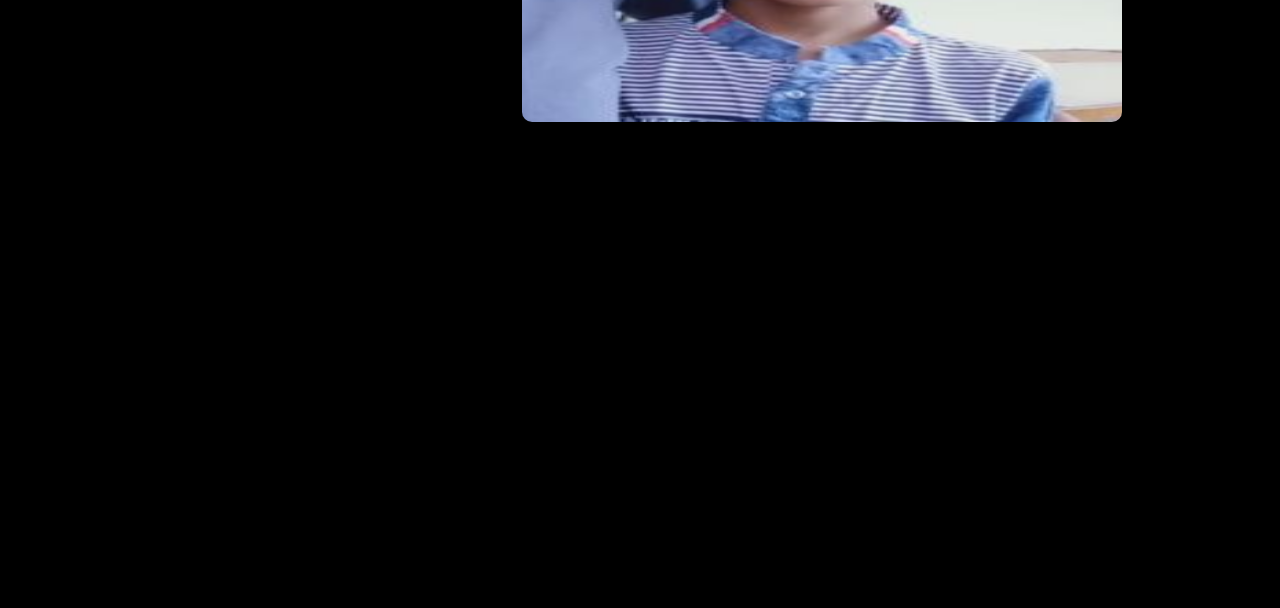
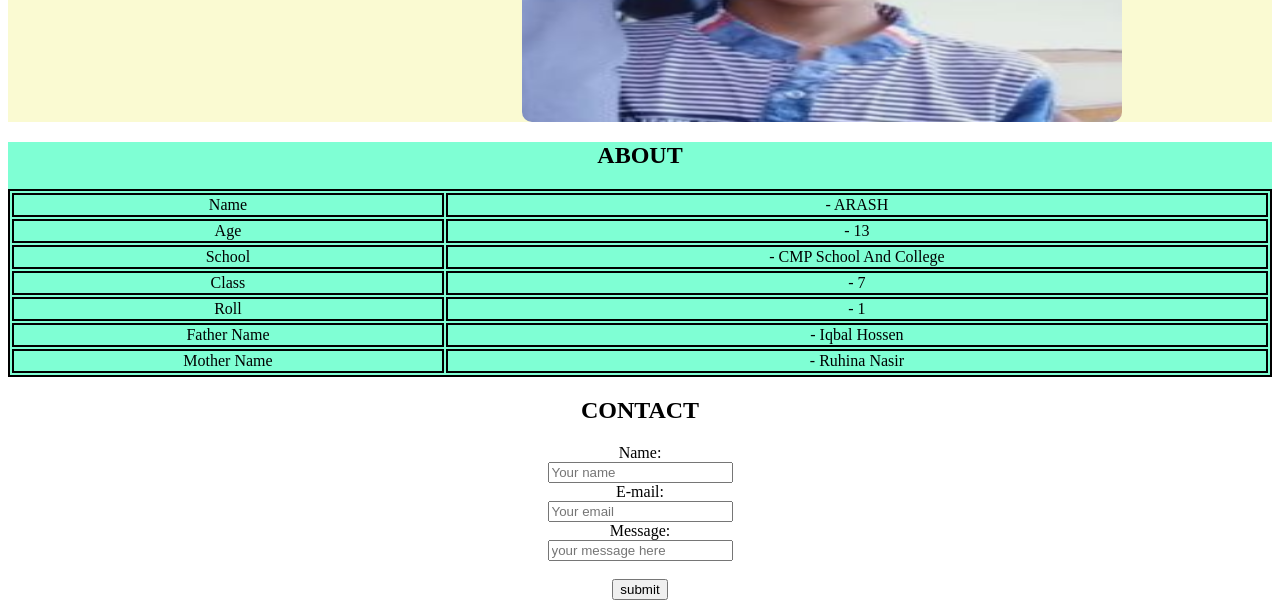
Before and after one commit to mohammedibrahimshawon/port_folio_sample1, a plain HTML site: page index.html in a window 1280 px wide. Shown: the part 324-932 px from the top of the page. Before the commit the page ends 800 px from the top, so only its background shows below. Drawn offline with Linux system fonts and the light colour scheme.

Commit message:
bodystucturecomplete

```diff
--- a/index.html
+++ b/index.html
@@ -20,8 +20,8 @@
 
                 <div class="menu">
                     <button><a href="#">Home</a></button>
-                    <button><a href="#">About</a></button>
-                    <button><a href="#">Contact</a></button>
+                    <button><a href="#About">About</a></button>
+                    <button><a href="#CONTACT">Contact</a></button>
                     <button><a href="#">Github</a></button>
 
 
@@ -43,17 +43,71 @@
                 <img src="Arash.png" alt="">
             </div>
         </section>
+
+        <section id="About">
+            <div class="Table">
+                <h1>ABOUT</h1>
+                <table style="width: 100%;">
+                    <tr>
+                        <td>Name</td>
+                        <td>- ARASH</td>
+                    </tr>
+
+                    <tr>
+                        <td>Age</td>
+                        <td>- 13</td>
+                    </tr>
+
+                    <tr>
+                        <td>School</td>
+                        <td>- CMP School And College</td>
+                    </tr>
+
+
+                    <tr>
+                        <td>Class</td>
+                        <td>- 7</td>
+                    </tr>
+
+                    <tr>
+                        <td>Roll</td>
+                        <td>- 1</td>
+                    </tr>
+
+                    <tr>
+                        <td>Father Name</td>
+                        <td>- Iqbal Hossen</td>
+                    </tr>
+
+                    <tr>
+                        <td>Mother Name</td>
+                        <td>- Ruhina Nasir</td>
+                    </tr>
+                </table>
+            </div>
+        </section>
+
+        <section id="CONTACT">
+            <div class="contact">
+                <h1>CONTACT</h1>
+                <form action="/acton_page.php">
+                    <label for="fname">Name:</label><br>
+                    <input type="text" id="fname" name="fname" placeholder="Your name"><br>
+                    <label for="lname">E-mail:</label><br>
+                    <input type="text" id="lname" name="lname" placeholder="Your email"><br>
+                    <label for="number">Message:</label><br>
+                    <input type="text" id="number" name="number" placeholder="your message here"><br><br>
+                    <input type="submit" value="submit">
+
+                </form>
+
+
+            </div>
+        </section>
         <!-- <section>
             <div>
                 <h2>HTML Forms</h2>
-                <form action="/acton_page.php">
-                    <label for="fname">First Name:</label><br>
-                    <input type="text" id="fname" name="fname" value="John"><br>
-                    <label for="lname">Last Name:</label><br>
-                    <input type="text" id="lname" name="lname" value="Doe"><br><br>
-                    <input type="submit" value="submit">
 
-                </form>
             </div>
         </section> -->
     </body>
--- a/style.css
+++ b/style.css
@@ -1,7 +1,7 @@
-body {
+/* body {
     background-color: black;
     color: white;
-}
+} */
 
 
 .me h2{
@@ -24,6 +24,7 @@ body {
 .nav{
     display: flex;
     justify-content: space-between;
+    background-color: bisque;
 }
 .nav h1 {
     font-weight: 100;
@@ -34,6 +35,7 @@ body {
 .hero{
     display: flex;
     justify-content: space-between;
+    background-color: lightgoldenrodyellow;
 }
 
 .hero img {
@@ -43,3 +45,20 @@ body {
     border-radius: 10px;
     margin-top: 100px;
 }
+
+.Table{
+
+    text-align: center;
+    background-color: aquamarine;
+
+}
+
+.Table  table, th, td{
+    border: 2px solid black;
+
+
+}
+
+.contact {
+    text-align: center;
+}
```
